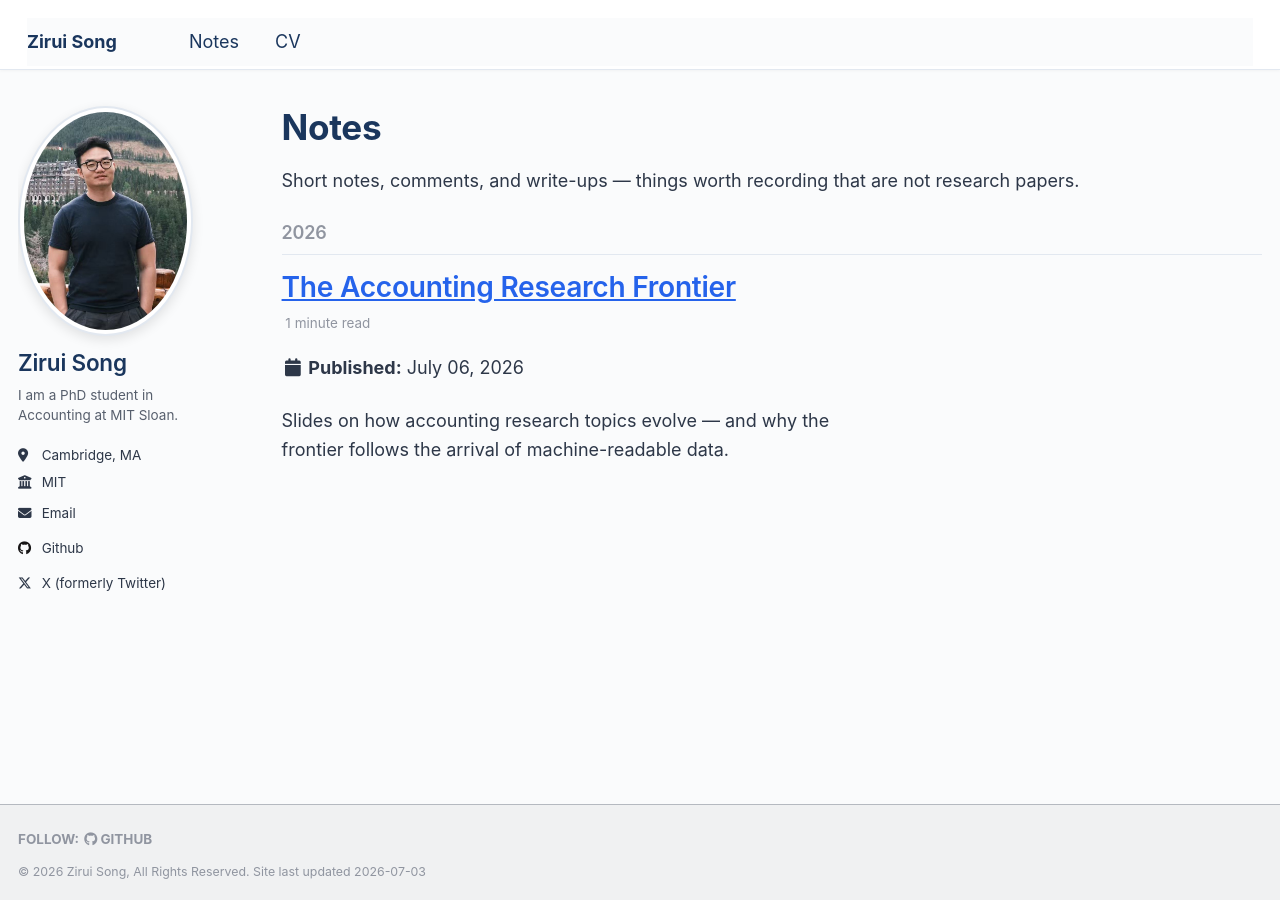
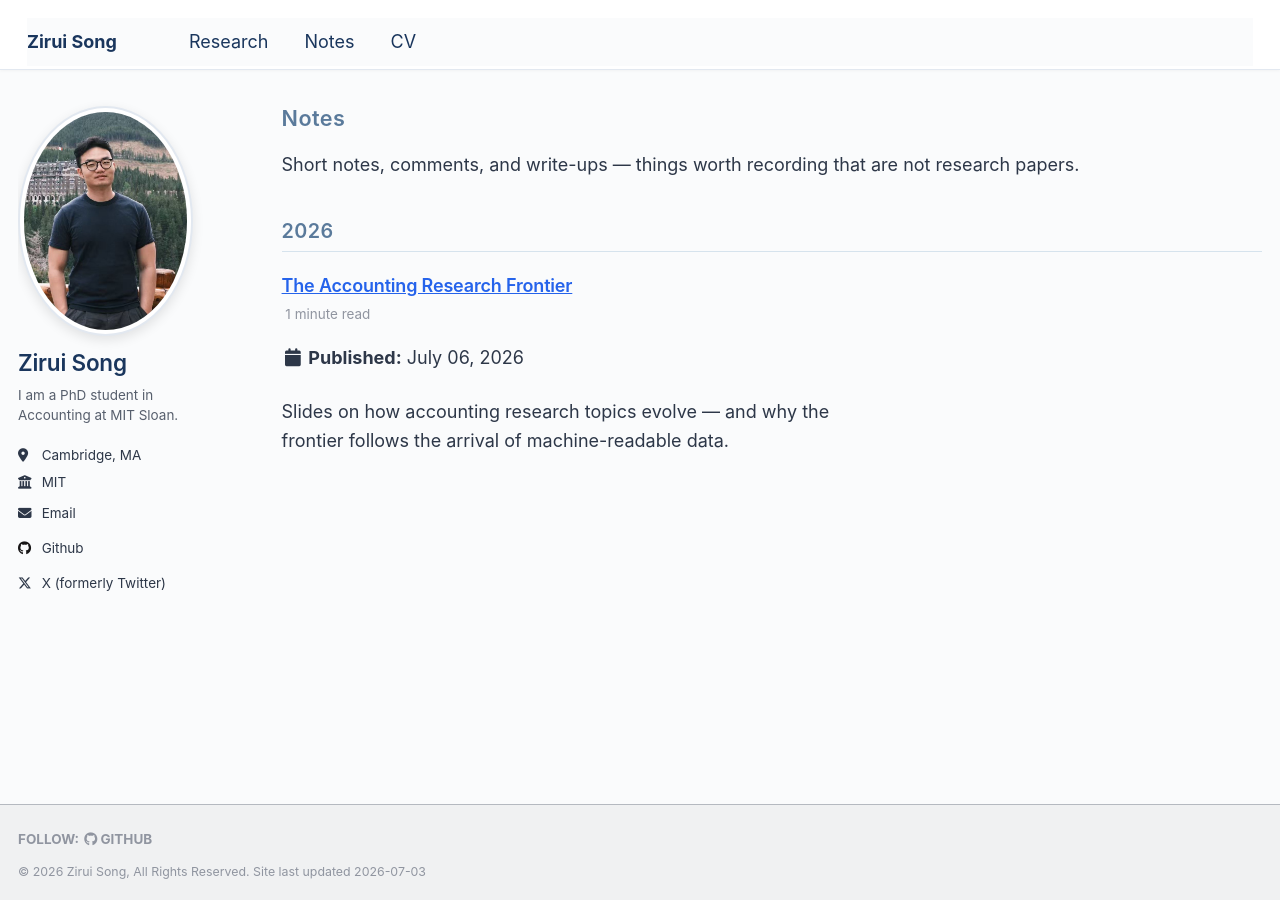
Before and after one commit to zirui-song/zirui-song.github.io, a Jekyll site: the page built from _pages/year-archive.html, in a window 1280 px wide. Built offline with Jekyll 4.4.1, drawn with Linux system fonts in a browser that asks for light colours.

Commit message:
Add Research tab; match CV/Notes/Research text sizes to home page
Co-Authored-By: Claude Fable 5 <noreply@anthropic.com>

```diff
--- a/_data/navigation.yml
+++ b/_data/navigation.yml
@@ -9,6 +9,9 @@ main:
   #- title: "Portfolio"
   #  url: /portfolio/
 
+  - title: "Research"
+    url: /research/
+
   - title: "Notes"
     url: /notes/
 
--- a/_pages/research.html
+++ b/_pages/research.html
@@ -6,6 +6,12 @@ author_profile: true
 ---
 
 <style>
+.page__title {
+  font-size: 1.2em;
+  color: #5a7a9b;
+  font-weight: 600;
+  letter-spacing: 0.02em;
+}
 .research-section h2 {
   font-size: 1.1em;
   color: #5a7a9b;
--- a/_pages/year-archive.html
+++ b/_pages/year-archive.html
@@ -10,6 +10,39 @@ redirect_from:
 
 {% include base_path %}
 
+<style>
+.page__title {
+  font-size: 1.2em;
+  color: #5a7a9b;
+  font-weight: 600;
+  letter-spacing: 0.02em;
+}
+.page__content {
+  font-size: 0.92em;
+  color: #4a4a4a;
+  line-height: 1.7;
+}
+.archive__subtitle {
+  font-size: 1.1em;
+  color: #5a7a9b;
+  border-bottom: 1px solid #d6e3ed;
+  padding-bottom: 6px;
+  margin-top: 2em;
+  margin-bottom: 1em;
+  font-weight: 600;
+  letter-spacing: 0.02em;
+}
+.archive__item-title {
+  font-size: 1em;
+  font-weight: 600;
+  line-height: 1.5;
+}
+.archive__item-excerpt {
+  font-size: 0.9em;
+  color: #6b6b6b;
+}
+</style>
+
 <p>Short notes, comments, and write-ups — things worth recording that are not research papers.</p>
 
 {% capture written_year %}'None'{% endcapture %}
```
Also changed, not shown: _pages/cv.md (+18 -0 lines).
